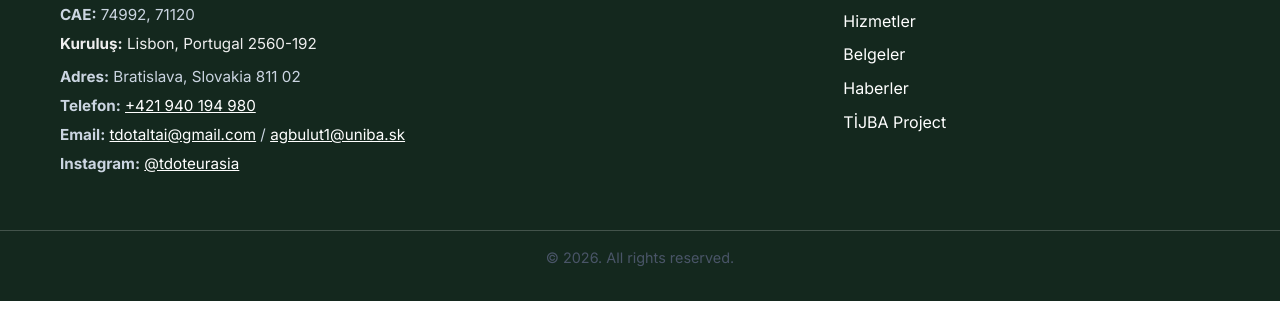
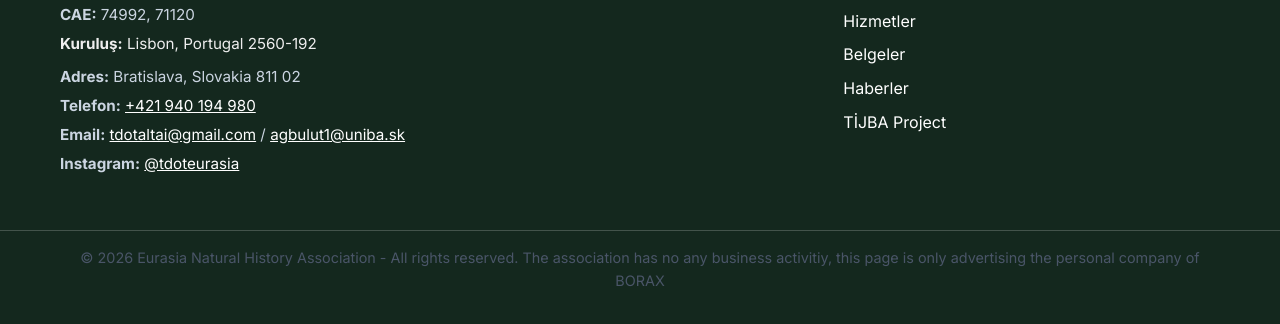
Before and after one commit to borax9/Website, a plain HTML site: page services.html in a window 1280 px wide. Shown: the part 2050-2374 px from the top of the page. Before the commit the page ends 2351 px from the top, so only its background shows below. Drawn offline with Linux system fonts and the light colour scheme.

Commit message:
Update services.html

```diff
--- a/services.html
+++ b/services.html
@@ -213,7 +213,7 @@
         </div>
         <div class="footer-bottom" style="margin-top: 30px; border-top: 1px solid rgba(255,255,255,0.2); padding-top: 15px; text-align: center;">
             <div class="container">
-                <p style="margin: 0; font-size: 0.9rem;">&copy; 2026. All rights reserved.</p>
+                <p style="margin: 0; font-size: 0.9rem;">&copy; 2026 Eurasia Natural History Association - All rights reserved. The association has no any business activitiy, this page is only advertising the personal company of BORAX</p>
             </div>
         </div>
     </footer>
```
